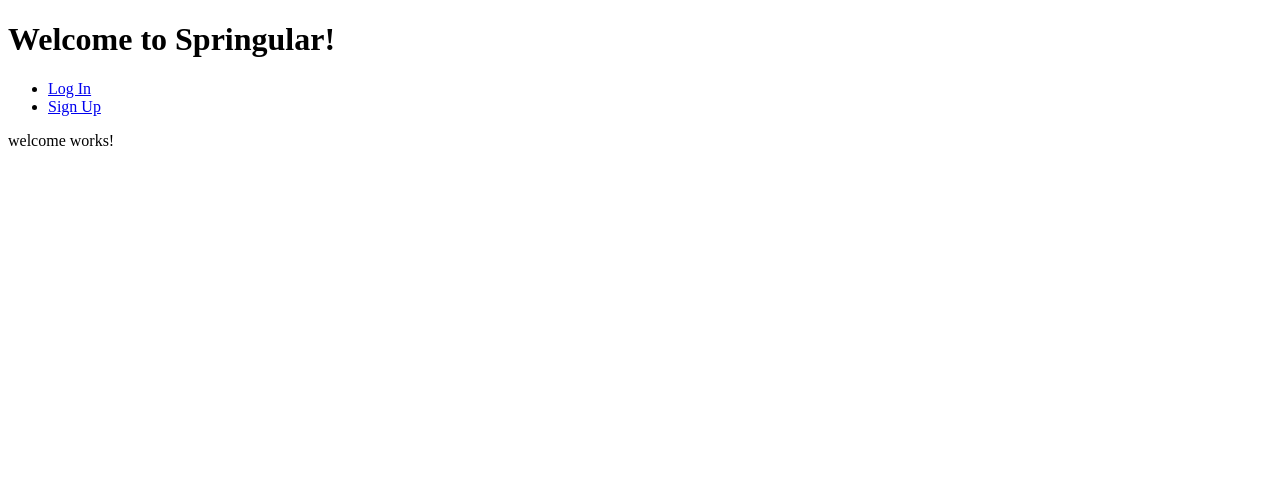
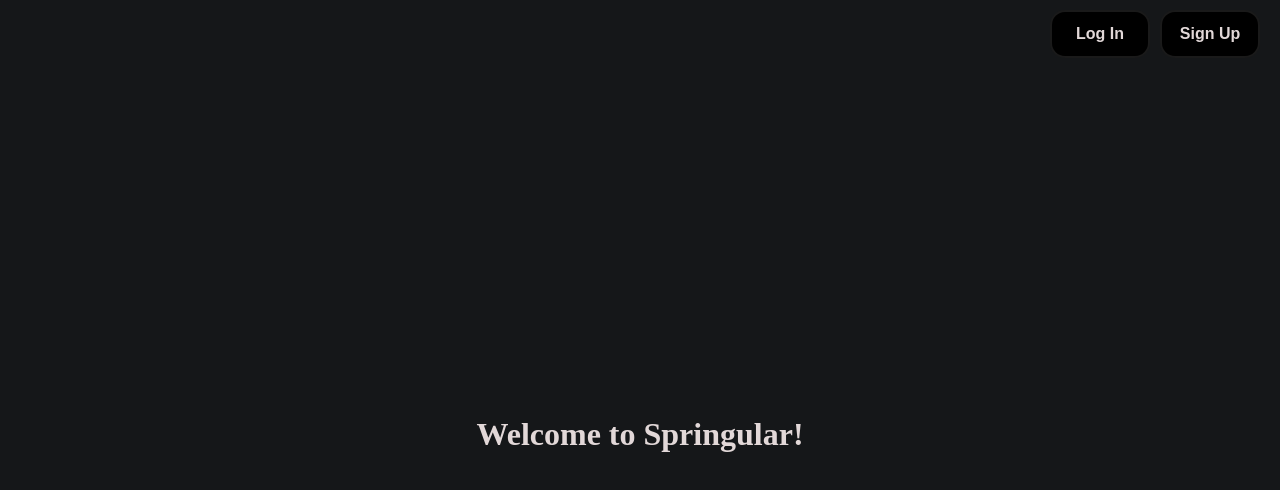
Before and after one commit to chopsticks-user/Springular, an Angular app in the folder frontend/: page / in a window 1280 px wide. Shown: the top 490 px of the page. Built offline with nearby package versions, Linux system fonts and the light colour scheme.

Commit message:
Welcome page layout

```diff
--- a/frontend/src/app/components/welcome/welcome.component.css
+++ b/frontend/src/app/components/welcome/welcome.component.css
@@ -0,0 +1,85 @@
+:host {
+  --header-height: 3rem;
+  --header-padding: 10px;
+  --button-background-color: #000000;
+  --button-width: 100px;
+  --button-margin: 10px;
+  --text-color: #e2d8d8;
+}
+
+.container {
+  display: flex;
+  flex-direction: column;
+  height: 100%;
+  background-color: #151719;
+}
+
+.header-container {
+  display: flex;
+  flex-direction: row;
+  height: var(--header-height);
+  padding: var(--header-padding);
+}
+
+.header-span {
+  display: flex;
+  flex: 1;
+}
+
+main {
+  height: 100%;
+}
+
+.main-container {
+  display: flex;
+  justify-content: center;
+  align-items: center;
+  height: 100%;
+}
+
+h1 {
+  color: var(--text-color);
+}
+
+button {
+  appearance: none;
+  background-color: var(--button-background-color);
+  border: 2px solid #1a1a1a;
+  border-radius: 15px;
+  box-sizing: border-box;
+  cursor: pointer;
+  display: inline-block;
+  font-size: 16px;
+  font-weight: 600;
+  line-height: normal;
+  width: var(--button-width);
+  margin: 0;
+  margin-right: var(--button-margin);
+  outline: none;
+  text-align: center;
+  text-decoration: none;
+  transition: all 300ms cubic-bezier(0.23, 1, 0.32, 1);
+  user-select: none;
+  -webkit-user-select: none;
+  touch-action: manipulation;
+  will-change: transform;
+}
+
+button:disabled {
+  pointer-events: none;
+}
+
+button:hover {
+  box-shadow: rgba(0, 0, 0, 0.25) 0 8px 15px;
+  transform: translateY(-2px);
+}
+
+button:active {
+  box-shadow: none;
+  transform: translateY(0);
+}
+
+a {
+  text-decoration: none;
+  color: var(--text-color);
+}
--- a/frontend/src/app/components/welcome/welcome.component.html
+++ b/frontend/src/app/components/welcome/welcome.component.html
@@ -1,22 +1,28 @@
-<h1>Welcome to Springular!</h1>
-<nav>
-  <ul>
-    <li>
+<div class="container">
+  <header>
+    <div class="header-container">
+      <div class="header-span"></div>
+      <button class="login-button">
         <a
           routerLink="/login"
           routerLinkActive="active"
           ariaCurrentWhenActive="page"
           >Log In</a
         >
-    </li>
-    <li>
+      </button>
+      <button class="signup-button">
         <a
           routerLink="/signup"
           routerLinkActive="active"
           ariaCurrentWhenActive="page"
           >Sign Up</a
         >
-    </li>
-  </ul>
-</nav>
-<p>welcome works!</p>
+      </button>
+    </div>
+  </header>
+  <main>
+    <div class="main-container">
+      <h1>Welcome to Springular!</h1>
+    </div>
+  </main>
+</div>
--- a/frontend/src/styles.css
+++ b/frontend/src/styles.css
@@ -1 +1,4 @@
-/* You can add global styles to this file, and also import other style files */
+html,body {
+    height: 100%;
+    margin: 0;
+}
```
Lines whose indentation alone changed are shown as unchanged.
